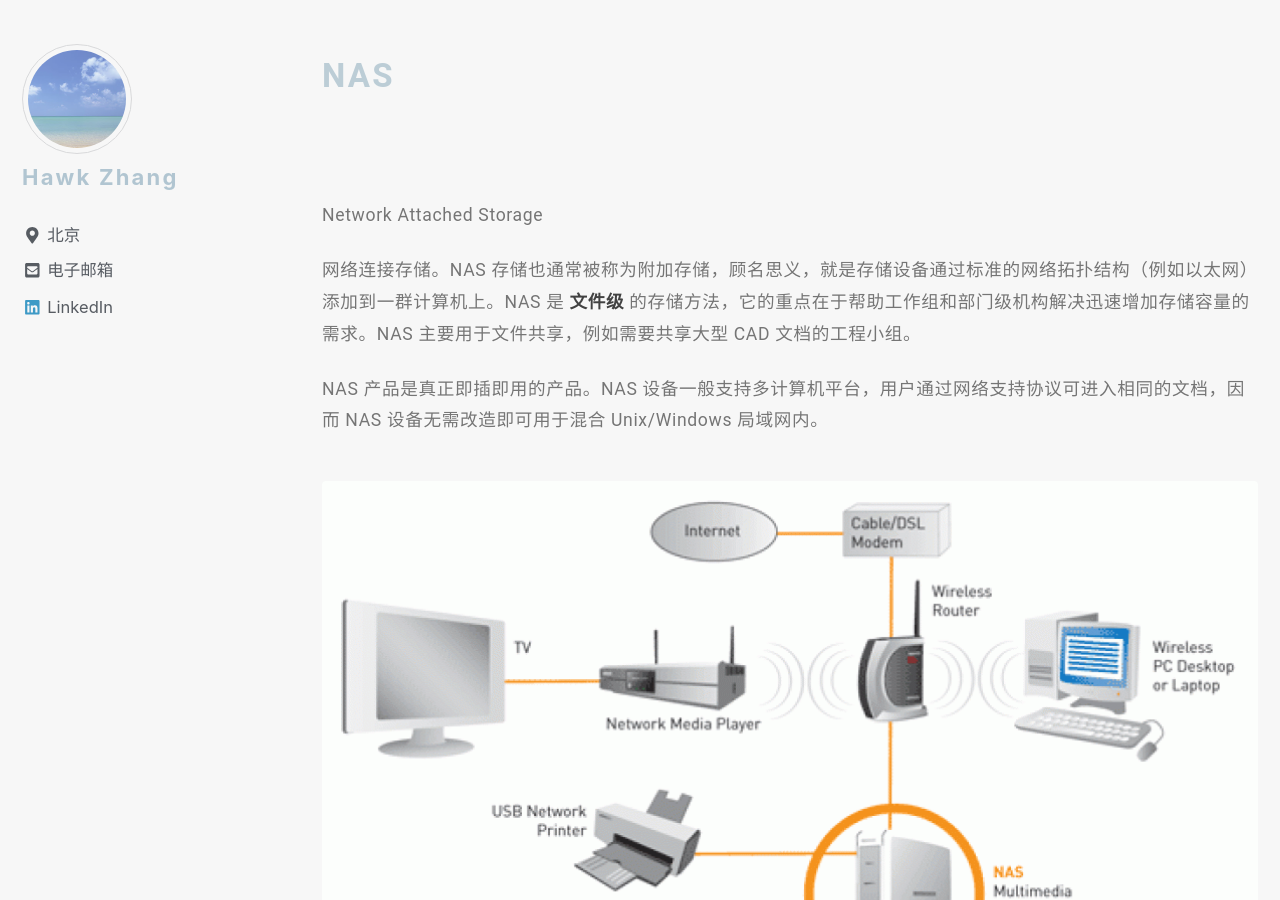
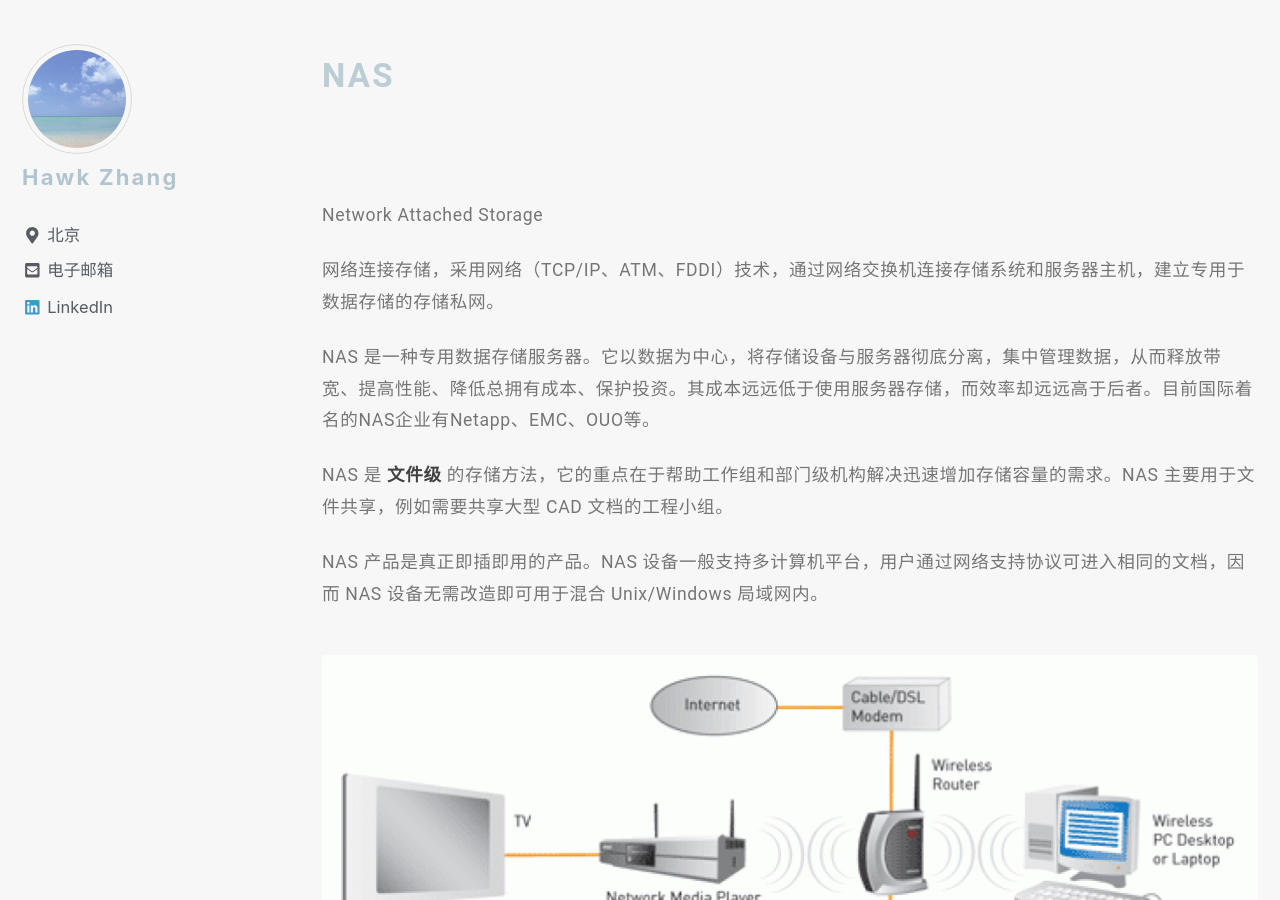
Before and after one commit to narru888/linotes_note, a Jekyll site: the page built from _posts/storage/2018-03-01-das.nas.san.md, in a window 1280 px wide and 900 px high, scrolled down 4867 px. Built offline with Jekyll 4.4.1, drawn with Linux system fonts in a browser that asks for light colours; nearby versions of some CDN libraries; a script that is not in the unit is left out; some of the changed text lies outside the part shown.

Commit message:
update on 2018-11-21 11:35:01 CST

```diff
--- a/_posts/storage/2018-03-01-das.nas.san.md
+++ b/_posts/storage/2018-03-01-das.nas.san.md
@@ -87,7 +87,11 @@ DAS 与主机通常采用 **SAS**（Serial SCSI） 连接。随着 CPU 的处理
 
 Network Attached Storage
 
-网络连接存储。NAS 存储也通常被称为附加存储，顾名思义，就是存储设备通过标准的网络拓扑结构（例如以太网）添加到一群计算机上。NAS 是 **文件级** 的存储方法，它的重点在于帮助工作组和部门级机构解决迅速增加存储容量的需求。NAS 主要用于文件共享，例如需要共享大型 CAD 文档的工程小组。
+网络连接存储，采用网络（TCP/IP、ATM、FDDI）技术，通过网络交换机连接存储系统和服务器主机，建立专用于数据存储的存储私网。
+
+NAS 是一种专用数据存储服务器。它以数据为中心，将存储设备与服务器彻底分离，集中管理数据，从而释放带宽、提高性能、降低总拥有成本、保护投资。其成本远远低于使用服务器存储，而效率却远远高于后者。目前国际着名的NAS企业有Netapp、EMC、OUO等。
+
+NAS 是 **文件级** 的存储方法，它的重点在于帮助工作组和部门级机构解决迅速增加存储容量的需求。NAS 主要用于文件共享，例如需要共享大型 CAD 文档的工程小组。
 
 NAS 产品是真正即插即用的产品。NAS 设备一般支持多计算机平台，用户通过网络支持协议可进入相同的文档，因而 NAS 设备无需改造即可用于混合 Unix/Windows 局域网内。
 
@@ -121,6 +125,6 @@ NAS 产品是真正即插即用的产品。NAS 设备一般支持多计算机平
 
 Storage Area Network
 
-存储区域网络）通过光纤通道连接到一群计算机上。在该网络中提供了多主机连接，但并非通过标准的网络拓扑。
+存储区域网络，通过光纤通道连接到一群计算机上。在该网络中提供了多主机连接，但并非通过标准的网络拓扑。
 
 {% include figure image_path="/assets/images/san1.jpg" alt="" %}
```
